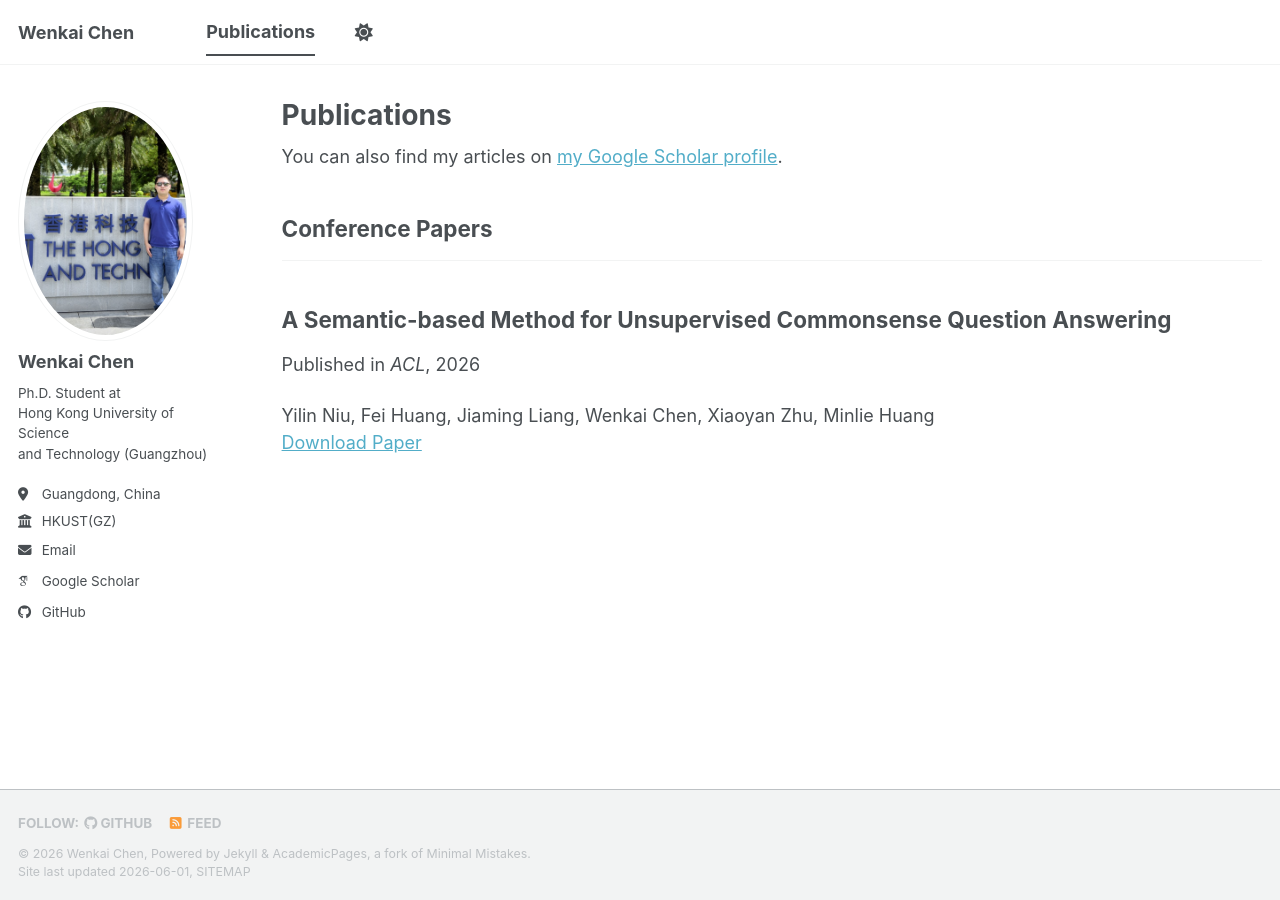
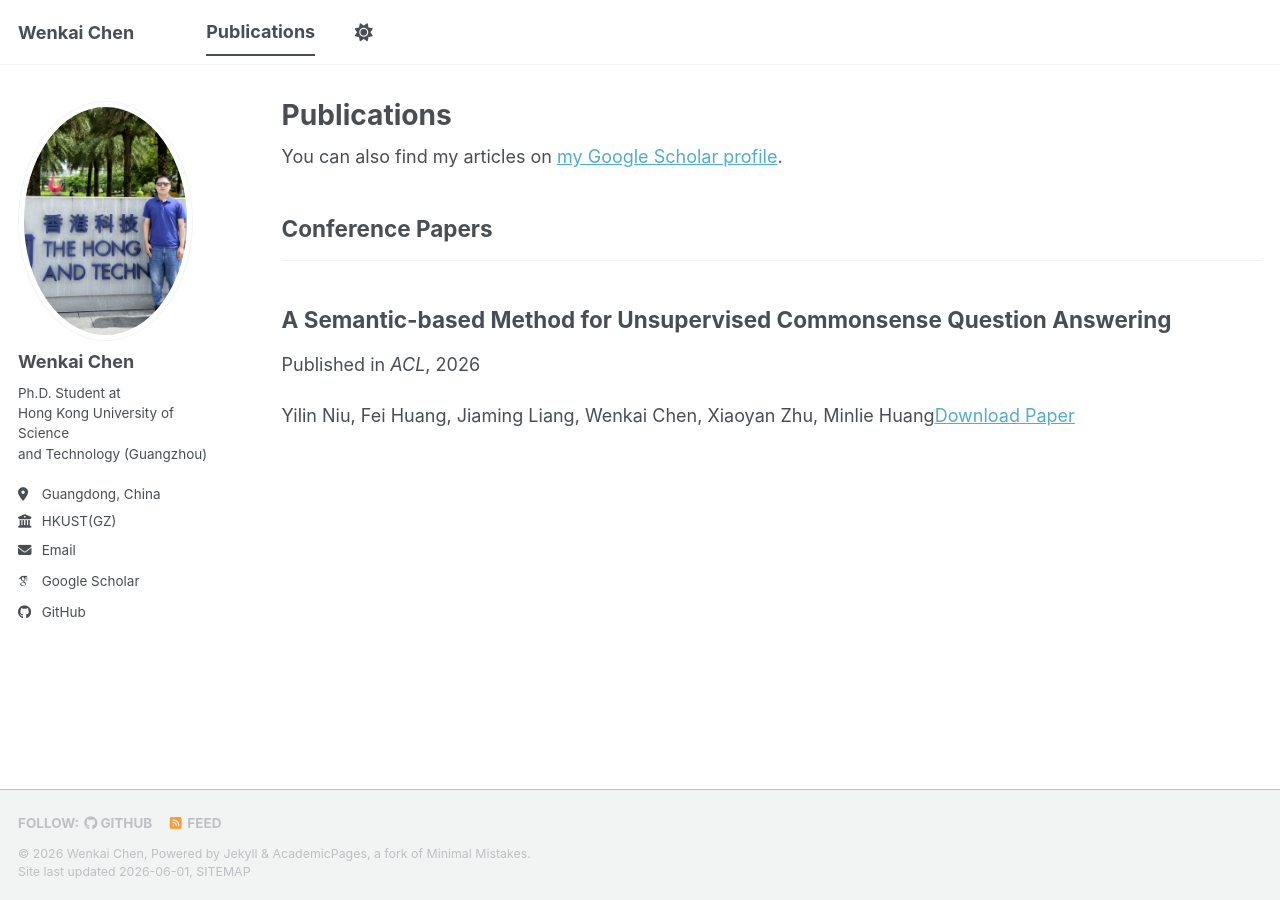
Before and after one commit to WK-Chen/WK-Chen.github.io, a Jekyll site: the page built from _pages/publications.html, in a window 1280 px wide. Built offline with Jekyll 4.4.1, drawn with Linux system fonts in a browser that asks for light colours; some web fonts are replaced; a script bundle is joined from its source files by our own code; library files that are not in the unit come from our copies.

```diff
--- a/_includes/archive-single.html
+++ b/_includes/archive-single.html
@@ -49,19 +49,19 @@
     {% endif %}
 
     {% if post.citation and post.paperurl and post.slidesurl and post.bibtexurl %}
-      <p>{{ post.citation }}<br /><a href="{{ post.paperurl }}">Download Paper</a> | <a href="{{ post.slidesurl }}">Download Slides</a> | <a href="{{ post.bibtexurl }}">Download Bibtex</a></p>
+      <p>{{ post.citation }}<a href="{{ post.paperurl }}">Download Paper</a> | <a href="{{ post.slidesurl }}">Download Slides</a> | <a href="{{ post.bibtexurl }}">Download Bibtex</a></p>
     {% elsif post.citation and post.paperurl and post.slidesurl %}
-      <p>{{ post.citation }}<br /><a href="{{ post.paperurl }}">Download Paper</a> | <a href="{{ post.slidesurl }}">Download Slides</a></p>
+      <p>{{ post.citation }}<a href="{{ post.paperurl }}">Download Paper</a> | <a href="{{ post.slidesurl }}">Download Slides</a></p>
     {% elsif post.citation and post.paperurl and post.bibtexurl %}
-      <p>{{ post.citation }}<br /><a href="{{ post.paperurl }}">Download Paper</a> | <a href="{{ post.bibtexurl }}">Download Bibtex</a></p>
+      <p>{{ post.citation }}<a href="{{ post.paperurl }}">Download Paper</a> | <a href="{{ post.bibtexurl }}">Download Bibtex</a></p>
     {% elsif post.citation and post.paperurl %}
-      <p>{{ post.citation }}<br /><a href="{{ post.paperurl }}">Download Paper</a></p>
+      <p>{{ post.citation }}<a href="{{ post.paperurl }}">Download Paper</a></p>
     {% elsif post.citation and post.slidesurl and post.bibtexurl %}
-      <p>{{ post.citation }}<br /><a href="{{ post.slidesurl }}">Download Slides</a> | <a href="{{ post.bibtexurl}}">Download Bibtex</a></p>
+      <p>{{ post.citation }}<a href="{{ post.slidesurl }}">Download Slides</a> | <a href="{{ post.bibtexurl}}">Download Bibtex</a></p>
     {% elsif post.citation and post.slidesurl %}
-      <p>{{ post.citation }}<br /><a href="{{ post.slidesurl }}">Download Slides</a></p>
+      <p>{{ post.citation }}<a href="{{ post.slidesurl }}">Download Slides</a></p>
     {% elsif post.citation and post.bibtexurl %}
-      <p>{{ post.citation }}<br /><a href="{{ post.bibtexurl }}">Download Bibtex</a></p>
+      <p>{{ post.citation }}<a href="{{ post.bibtexurl }}">Download Bibtex</a></p>
     {% elsif post.citation %}
       <p>{{ post.citation }}</p>
     {% elsif post.paperurl and post.bibtexurl %}
```
